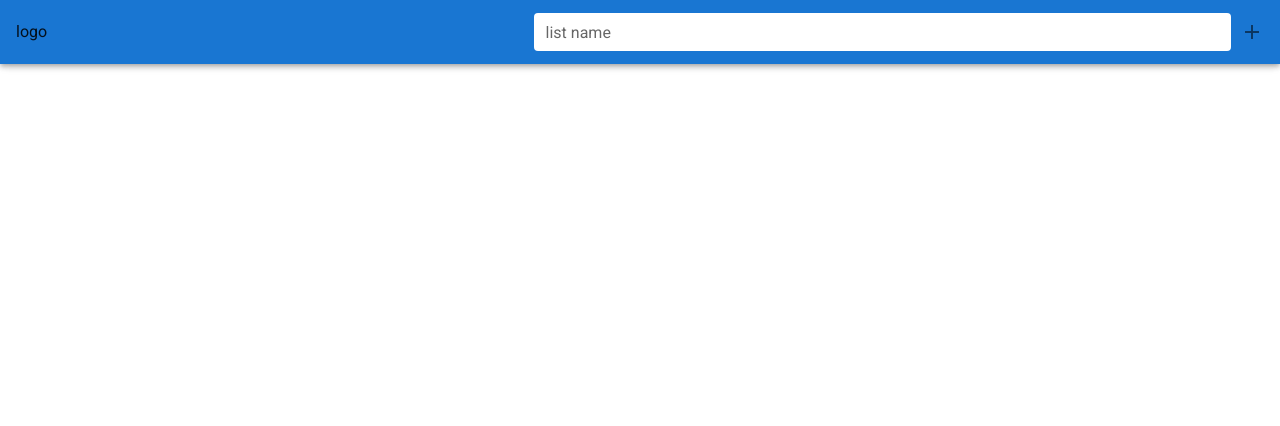
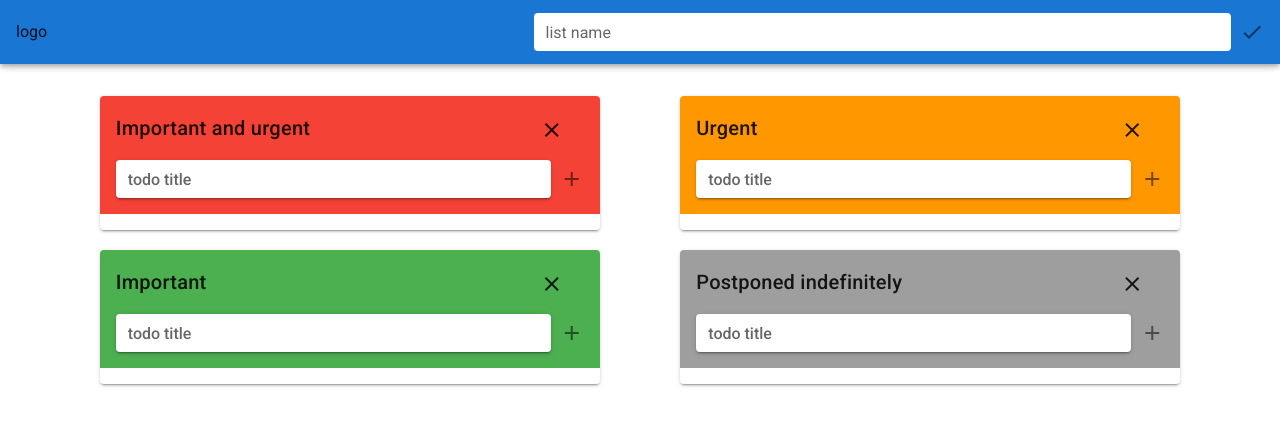
Before and after one commit to tsepo4kin/tsp-to-do-vk, a Vue app: page / in a window 1280 px wide. Shown: the top 426 px of the page. Built offline with nearby package versions, Linux system fonts and the light colour scheme.

Commit message:
fix: color on add new todosList btn

```diff
--- a/src/App.vue
+++ b/src/App.vue
@@ -37,7 +37,9 @@
   },
 
   created() {
-    this.todosLists = JSON.parse(localStorage.getItem("todoLists"));
+    if (JSON.parse(localStorage.getItem("todoLists"))) {
+      this.todosLists = JSON.parse(localStorage.getItem("todoLists"));
+    }
   },
 
   data: () => ({
--- a/src/components/AppHeader.vue
+++ b/src/components/AppHeader.vue
@@ -10,7 +10,8 @@
       solo
       flat
       hide-details="true"
-      append-outer-icon="mdi-plus"
+      color="white"
+      append-outer-icon="mdi-check"
       v-model="listName"
       @click:append-outer="addTodoList"
     ></v-text-field>
```
